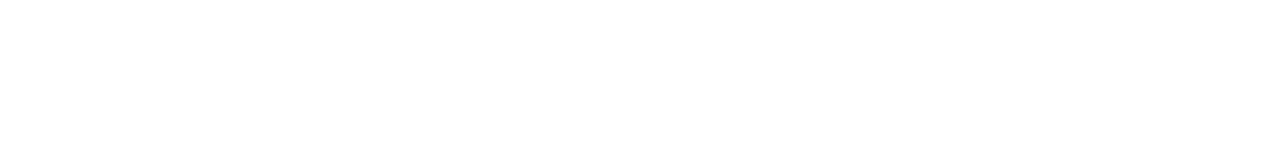
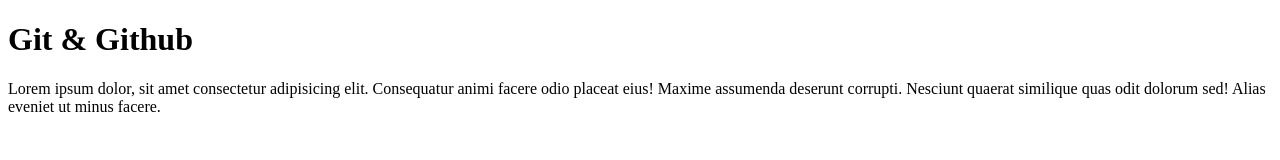
Before and after one commit to Niquis12/Clase-12, a plain HTML site: page index.html in a window 1280 px wide. Drawn offline with Linux system fonts and the light colour scheme.

Commit message:
2nd commit
Actualización de html

```diff
--- a/index.html
+++ b/index.html
@@ -3,9 +3,10 @@
 <head>
     <meta charset="UTF-8">
     <meta name="viewport" content="width=device-width, initial-scale=1.0">
-    <title>Document</title>
+    <title>Práctica con Git-Github</title>
 </head>
 <body>
-
+    <h1>Git & Github</h1>
+    <p>Lorem ipsum dolor, sit amet consectetur adipisicing elit. Consequatur animi facere odio placeat eius! Maxime assumenda deserunt corrupti. Nesciunt quaerat similique quas odit dolorum sed! Alias eveniet ut minus facere.</p>
 </body>
 </html>
```
